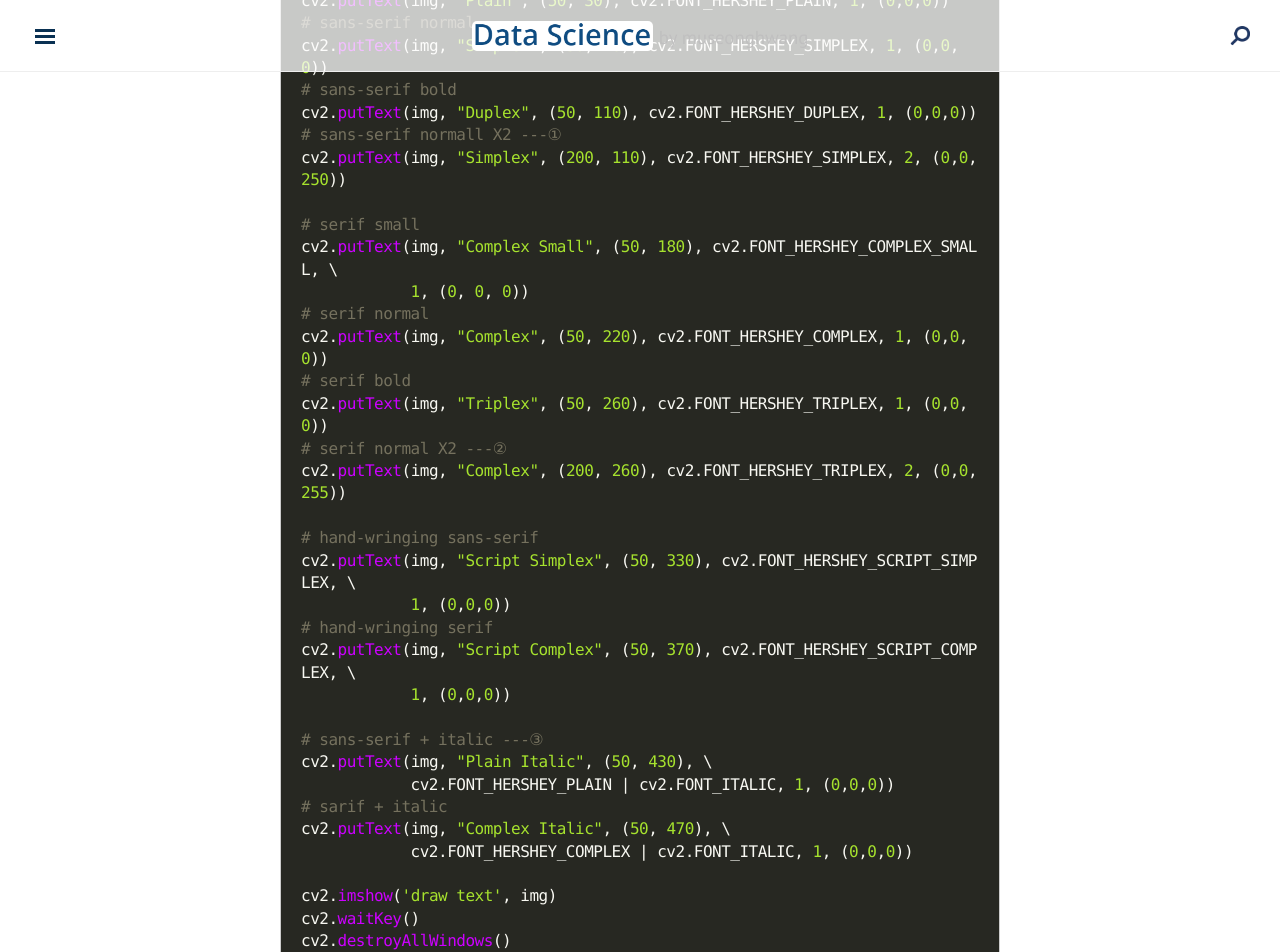
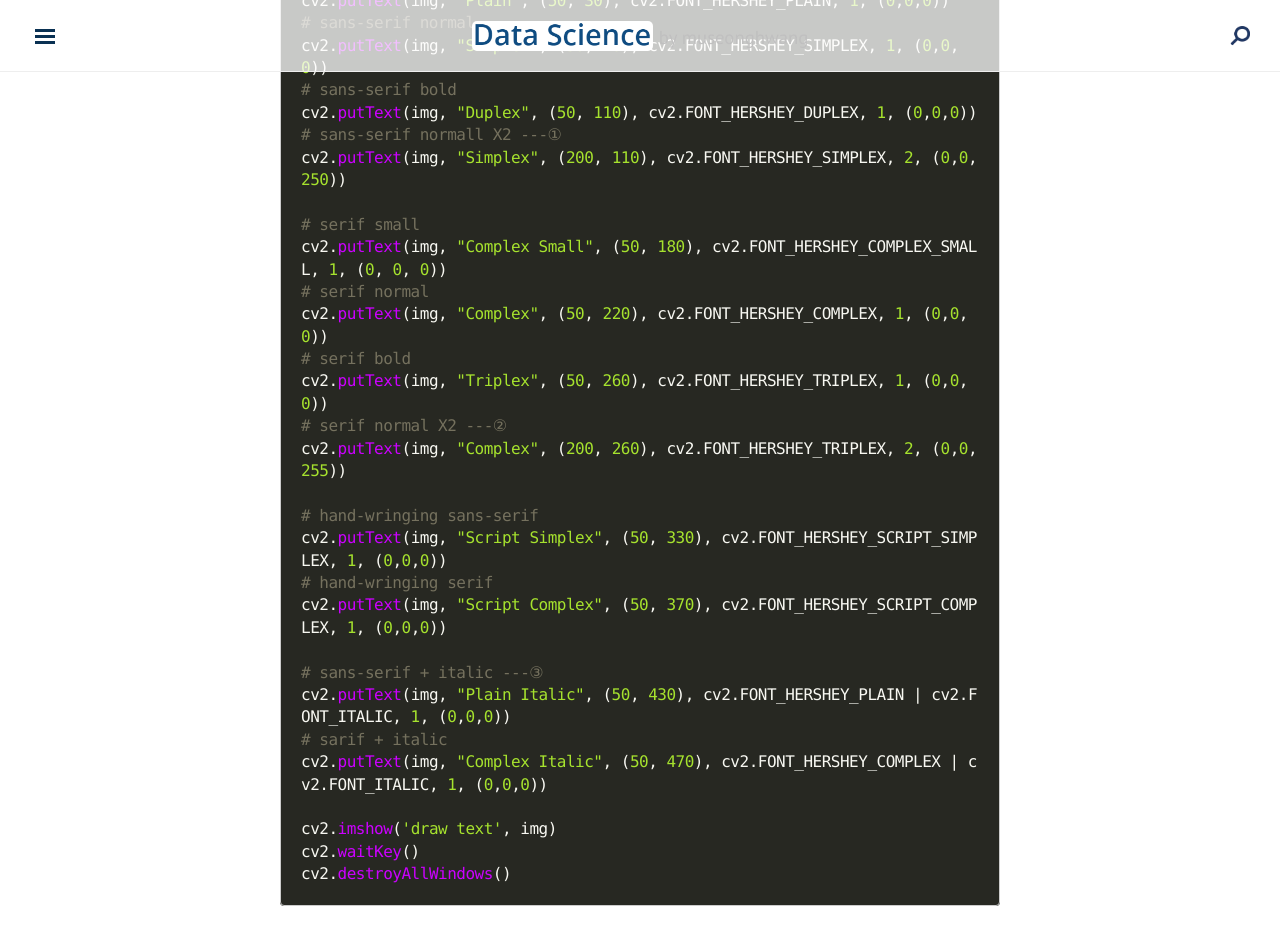
Before and after one commit to museonghwang/museonghwang.github.io, a Jekyll site: the page built from _posts/2022-11-16-opencv3-draw.md, in a window 1280 px wide and 1400 px high, scrolled down 9337 px. Shown: the top 952 px of the window. Built offline with Jekyll 4.4.1, drawn with Linux system fonts in a browser that asks for light colours; nearby versions of some CDN libraries; comment, search, counter and statistics services are not loaded; grey boxes are pictures that could not be loaded.

Commit message:
Add opencv draw

```diff
--- a/_posts/2022-11-16-opencv3-draw.md
+++ b/_posts/2022-11-16-opencv3-draw.md
@@ -315,8 +315,7 @@ cv2.putText(img, "Duplex", (50, 110), cv2.FONT_HERSHEY_DUPLEX, 1, (0,0,0))
 cv2.putText(img, "Simplex", (200, 110), cv2.FONT_HERSHEY_SIMPLEX, 2, (0,0,250))
 
 # serif small
-cv2.putText(img, "Complex Small", (50, 180), cv2.FONT_HERSHEY_COMPLEX_SMALL, \
-            1, (0, 0, 0))
+cv2.putText(img, "Complex Small", (50, 180), cv2.FONT_HERSHEY_COMPLEX_SMALL, 1, (0, 0, 0))
 # serif normal
 cv2.putText(img, "Complex", (50, 220), cv2.FONT_HERSHEY_COMPLEX, 1, (0,0,0))
 # serif bold
@@ -325,18 +324,14 @@ cv2.putText(img, "Triplex", (50, 260), cv2.FONT_HERSHEY_TRIPLEX, 1, (0,0,0))
 cv2.putText(img, "Complex", (200, 260), cv2.FONT_HERSHEY_TRIPLEX, 2, (0,0,255))
 
 # hand-wringing sans-serif
-cv2.putText(img, "Script Simplex", (50, 330), cv2.FONT_HERSHEY_SCRIPT_SIMPLEX, \
-            1, (0,0,0))
+cv2.putText(img, "Script Simplex", (50, 330), cv2.FONT_HERSHEY_SCRIPT_SIMPLEX, 1, (0,0,0))
 # hand-wringing serif
-cv2.putText(img, "Script Complex", (50, 370), cv2.FONT_HERSHEY_SCRIPT_COMPLEX, \
-            1, (0,0,0))
+cv2.putText(img, "Script Complex", (50, 370), cv2.FONT_HERSHEY_SCRIPT_COMPLEX, 1, (0,0,0))
 
 # sans-serif + italic ---③
-cv2.putText(img, "Plain Italic", (50, 430), \
-            cv2.FONT_HERSHEY_PLAIN | cv2.FONT_ITALIC, 1, (0,0,0))
+cv2.putText(img, "Plain Italic", (50, 430), cv2.FONT_HERSHEY_PLAIN | cv2.FONT_ITALIC, 1, (0,0,0))
 # sarif + italic
-cv2.putText(img, "Complex Italic", (50, 470), \
-            cv2.FONT_HERSHEY_COMPLEX | cv2.FONT_ITALIC, 1, (0,0,0))
+cv2.putText(img, "Complex Italic", (50, 470), cv2.FONT_HERSHEY_COMPLEX | cv2.FONT_ITALIC, 1, (0,0,0))
 
 cv2.imshow('draw text', img)
 cv2.waitKey()
```
